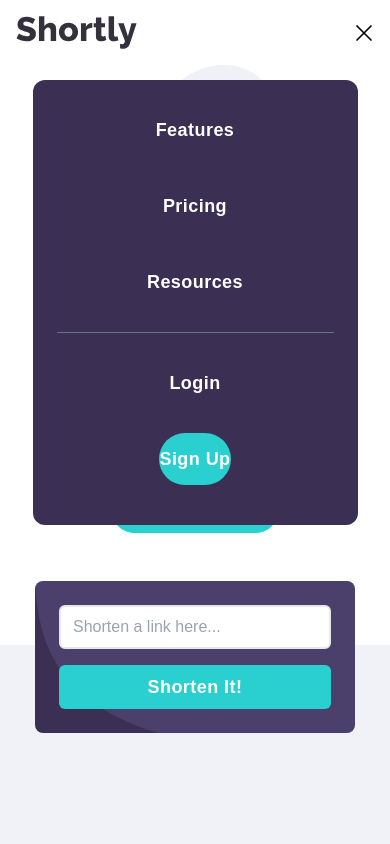
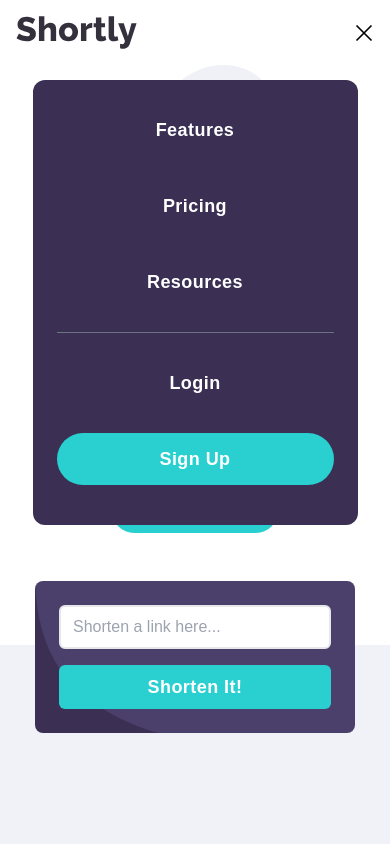
Before and after one commit to Dmitriy24S/shortly-url-shortener-react, a React (Create React App) app: page / in a window 390 px wide. Both pictures are taken after a click on the button 362 px from the left and 32 px from the top of the page. Shown: the top 844 px of the page. Built offline with nearby package versions, Linux system fonts and the light colour scheme.

Commit message:
mobile nav menu btn width fix

```diff
--- a/src/components/NavMenu.js
+++ b/src/components/NavMenu.js
@@ -20,7 +20,7 @@ export const NavMenu = () => {
           </a>
         </li>
       </ul>
-      <ul className="flex flex-col gap-6 pt-6 md:flex-row md:pt-0 items-center">
+      <ul className="flex flex-col gap-6 pt-6 md:flex-row md:pt-0 md:items-center">
         <li>
           <a href="#/" className="w-full block py-3 rounded-full ">
             Login
```
